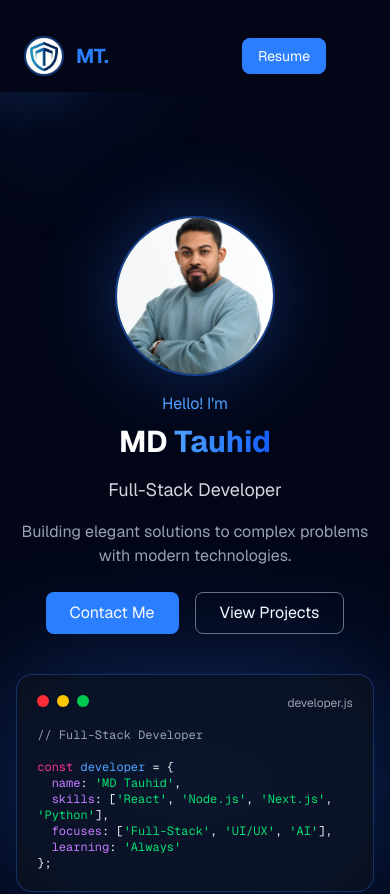
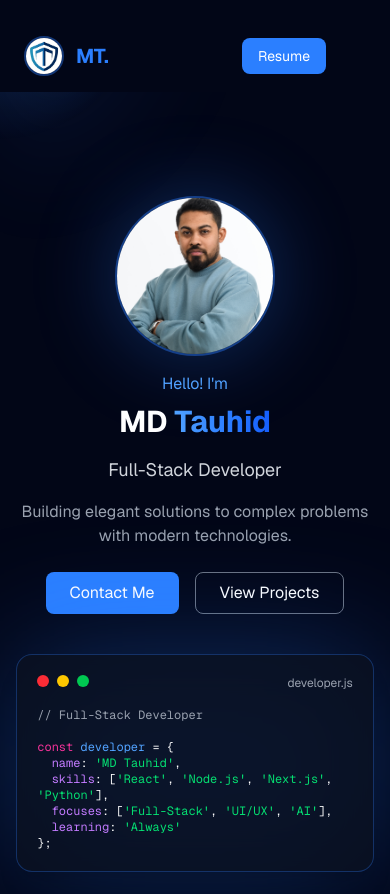
Before and after one commit to Z4Tauhid/Portfolio, a Next.js app: page / in a window 390 px wide. Shown: the top 894 px of the page. Built offline with nearby package versions, Linux system fonts and the light colour scheme.

Commit message:
pro image commit

```diff
--- a/src/app/components/Hero.js
+++ b/src/app/components/Hero.js
@@ -132,7 +132,7 @@ export default function Hero() {
 };
 
   return (
-    <section id="home" className="flex flex-col lg:flex-row items-center justify-center pt-20 lg:pt-25 flex-wrap gap-10 lg:gap-25 min-h-screen">
+    <section id="home" className="flex flex-col lg:flex-row items-center justify-center pt-10 md:pt-20 lg:pt-25 flex-wrap gap-10 lg:gap-25 min-h-screen">
 
       {/* LEFT */}
       <div className="max-w-xl flex flex-col items-center lg:items-start text-center lg:text-left">
```
